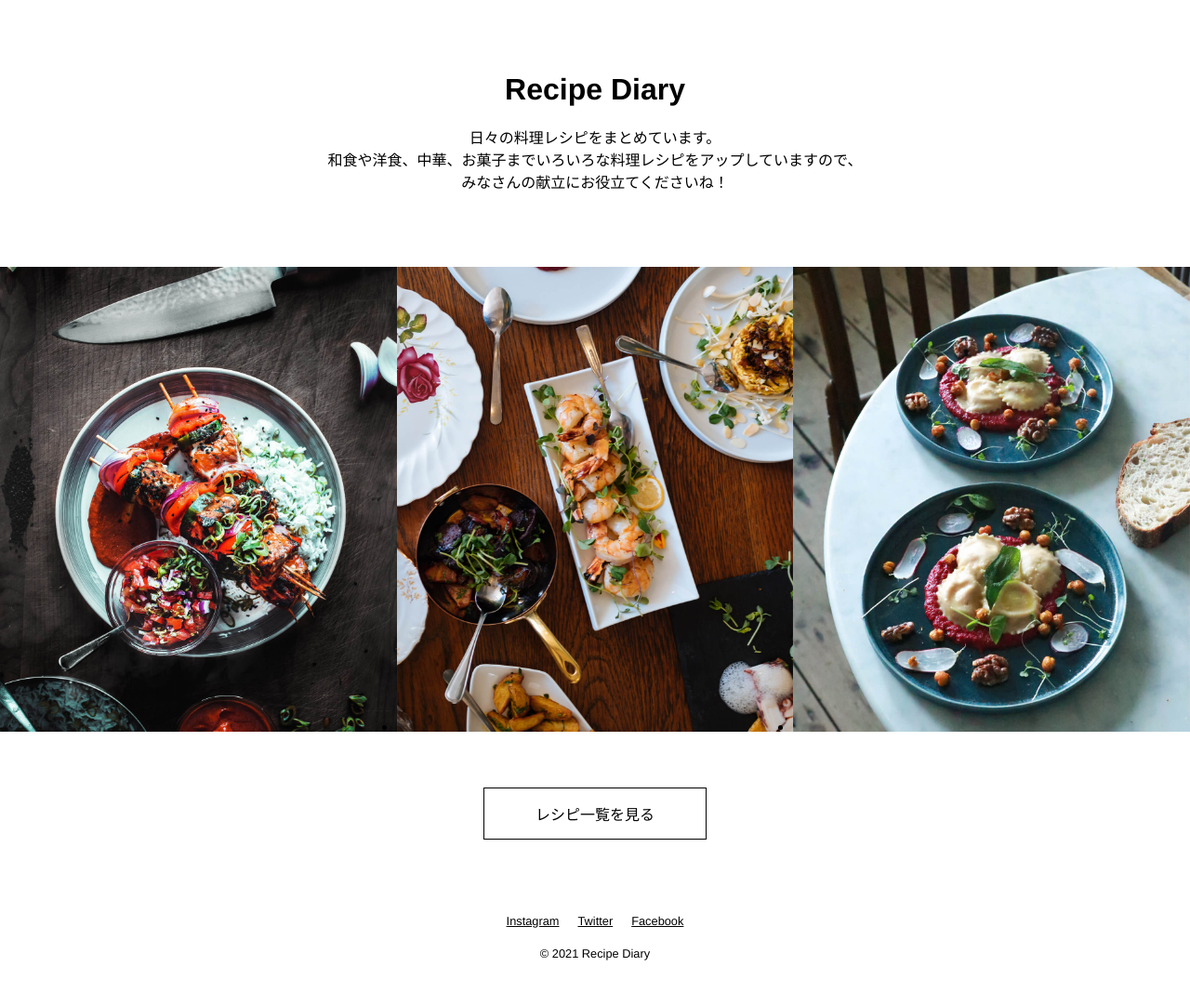
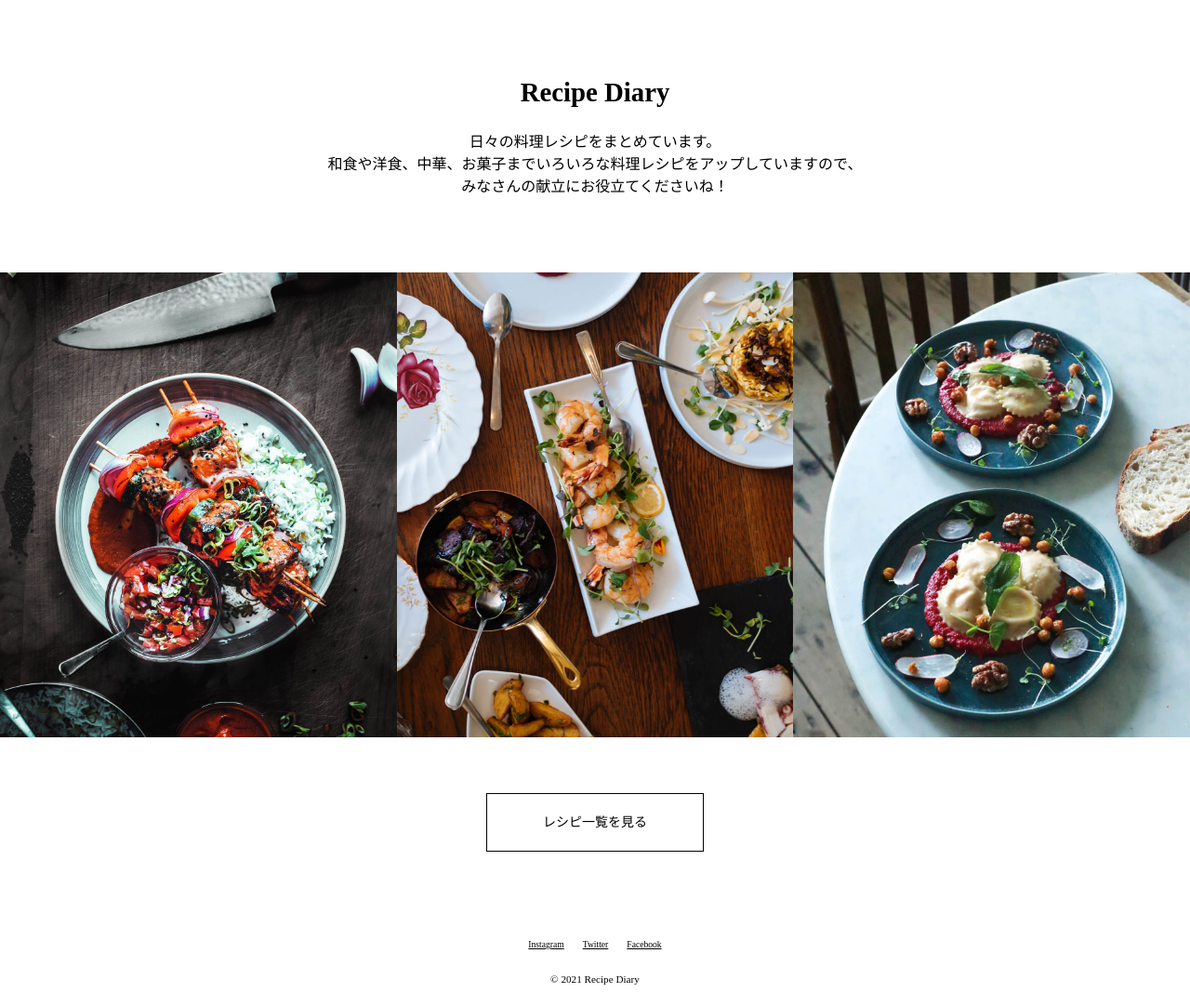
Before and after one commit to mitsutoyo32104/recipe1, a plain HTML site: page index.html in a window 1280 px wide. Shown: the part 802-1884 px from the top of the page at 93% size. Before the commit the page ends 1855 px from the top, so only its background shows below. Drawn offline with Linux system fonts and the light colour scheme.

Commit message:
responsiveの設定

```diff
--- /dev/null
+++ b/css/_common.scss
@@ -0,0 +1,7 @@
+.container {
+    padding: 0 20px;
+}
+
+.site-title {
+    margin-bottom: 20px;
+}
--- /dev/null
+++ b/css/_index.scss
@@ -0,0 +1,4 @@
+@forward 'variables';
+@forward 'animation-mixin';
+@forward 'media-mixin';
+@forward '_common.scss';
--- /dev/null
+++ b/css/_media-mixin.scss
@@ -0,0 +1,10 @@
+$breakpoints: (
+    'sm': '321px',
+    'md': '835px',
+);
+
+@mixin mq($breakpoint: 'md') {
+    @media (min-width: #{map-get($breakpoints, $breakpoint)}) {
+        @content
+    }
+}
--- /dev/null
+++ b/css/_variables.scss
@@ -0,0 +1,2 @@
+$defaultFsize: 14px;
+$sectionSpace: 80px;
--- /dev/null
+++ b/css/style.scss
@@ -0,0 +1,90 @@
+@use 'index' as *;
+
+.mainvisual {
+    & > img {
+        width: 100%;
+        height: 100vh;
+        object-fit: cover;
+        object-position: center;
+    }
+}
+
+.title-area {
+    padding: $sectionSpace 0;
+    text-align: center;
+
+    & .site-title {
+        font-size: 1.8rem;
+    }
+}
+
+.photos {
+    &__main {
+        @include mq() {
+            display: flex;
+        }
+    }
+
+    &__item {
+        list-style: none;
+        width: 100%;
+        height: 500px;
+
+        & > img {
+            width: 100%;
+            height: 100%;
+            object-fit: cover;
+            object-position: center;
+        }
+    }
+}
+
+.recipe-button {
+    text-align: center;
+    margin-top: 30px;
+    margin-bottom: 45px;
+
+    & > a {
+        display: inline-block;
+        color: black;
+        border: 1px solid black;
+        padding: 20px 60px;
+        text-decoration: none;
+        font-size: $defaultFsize;
+    }
+}
+
+
+.footer {
+    margin-bottom: 20px;
+    text-align: center;
+
+    & .sns {
+        margin-bottom: 20px;
+
+        &__main {
+            display: flex;
+            justify-content: center;
+        }
+
+        &__item {
+            color: black;
+            font-size: 0.8rem;
+            list-style: none;
+            margin-right: 20px;
+
+            &:last-child {
+                margin-right: 0;
+            }
+
+            & > a {
+                color: black;
+                font-size: 0.6rem;
+            }
+        }
+    }
+
+    & .copyright {
+        font-size: 0.7rem;
+    }
+}
--- /dev/null
+++ b/css/vendors/reset.css
@@ -0,0 +1,47 @@
+/*
+  1. Use a more-intuitive box-sizing model.
+*/
+*, *::before, *::after {
+    box-sizing: border-box;
+  }
+  /*
+    2. Remove default margin
+  */
+  * {
+    margin: 0;
+    padding: 0;
+  }
+  /*
+    Typographic tweaks!
+    3. Add accessible line-height
+    4. Improve text rendering
+  */
+  body {
+    line-height: 1.5;
+    -webkit-font-smoothing: antialiased;
+  }
+  /*
+    5. Improve media defaults
+  */
+  img, picture, video, canvas, svg {
+    display: block;
+    max-width: 100%;
+  }
+  /*
+    6. Remove built-in form typography styles
+  */
+  input, button, textarea, select {
+    font: inherit;
+  }
+  /*
+    7. Avoid text overflows
+  */
+  p, h1, h2, h3, h4, h5, h6 {
+    overflow-wrap: break-word;
+  }
+  /*
+    8. Create a root stacking context
+  */
+  #root, #__next {
+    isolation: isolate;
+  }
--- a/index.html
+++ b/index.html
@@ -1,40 +1,51 @@
 <!DOCTYPE html>
 <html lang="en">
     <head>
-      <meta charset="UTF-8">
-      <meta name="viewport" content="width=device-width, initial-scale=1.0">
+        <meta charset="UTF-8" />
+        <meta name="viewport" content="width=device-width, initial-scale=1.0" />
         <title>recipe1</title>
-      <link rel="stylesheet" href="style.css">
+        <link rel="stylesheet" href="css/vendors/reset.css">
+        <link rel="stylesheet" href="css/style.css" />
     </head>
 <body>
-      <main>
-         <div class="mainvisual mb">
+    <div class="mainvisual">
+        <img src="img/mainvisual.jpg" alt="">
     </div>
-         <div class="inner">
-            <div class="recipe-diary mb">
-               <h1>Recipe Diary</h1>
-               <p>日々の料理レシピをまとめています。</p>
-               <p>和食や洋食、中華、お菓子までいろいろな料理レシピをアップしていますので、<br>みなさんの献立にお役立てくださいね！</p>
+    <div class="title-area">
+        <div class="container">
+            <h1 class="site-title">Recipe Diary</h1>
+            <p>日々の料理レシピをまとめています。<br>
+                和食や洋食、中華、お菓子までいろいろな料理レシピをアップしていますので、<br>
+                みなさんの献立にお役立てくださいね！</p>
         </div>
     </div>
     <div class="photos">
-            <ul class="photo_list">
-               <li><img src="img/recipe1.jpg"></li>
-               <li><img src="img/recipe2.jpg"></li>
-               <li><img src="img/recipe3.jpg"></li>
+        <ul class="photos__main">
+            <li class="photos__item"><img src="./img/recipe1.jpg" alt=""></li>
+            <li class="photos__item"><img src="./img/recipe2.jpg" alt=""></li>
+            <li class="photos__item"><img src="./img/recipe3.jpg" alt=""></li>
         </ul>
     </div>
     <div class="recipe-button">
-            <a href="#">レシピ一覧を見る</a>
+        <a href="#" class="recipe-button">レシピ一覧を見る</a>
     </div>
-         <footer>
-            <ul class="sns-list">
-               <li><a class="sns-link" href="#">Instagram</a></li>
-               <li><a class="sns-link" href="#">Twitter</a></li>
-               <li><a class="sns-link" href="#">Facebook</a></li>
+    <footer class="footer">
+        <div class="container">
+            <div class="sns">
+                <ul class="sns__main">
+                    <li class="sns__item">
+                        <a href="#">Instagram</a>
+                    </li>
+                    <li class="sns__item">
+                        <a href="#">Twitter</a>
+                    </li>
+                    <li class="sns__item">
+                        <a href="#">Facebook</a>
+                    </li>
                 </ul>
+            </div>
             <p class="copyright">&copy; 2021 Recipe Diary</p>
+        </div>
     </footer>
-      </main>
 </body>
 </html>
```
Also changed, not shown: css/_animation-mixin.scss (added), css/style.css (added), style.css (deleted), 2 other files. Lines whose indentation alone changed are shown as unchanged.
